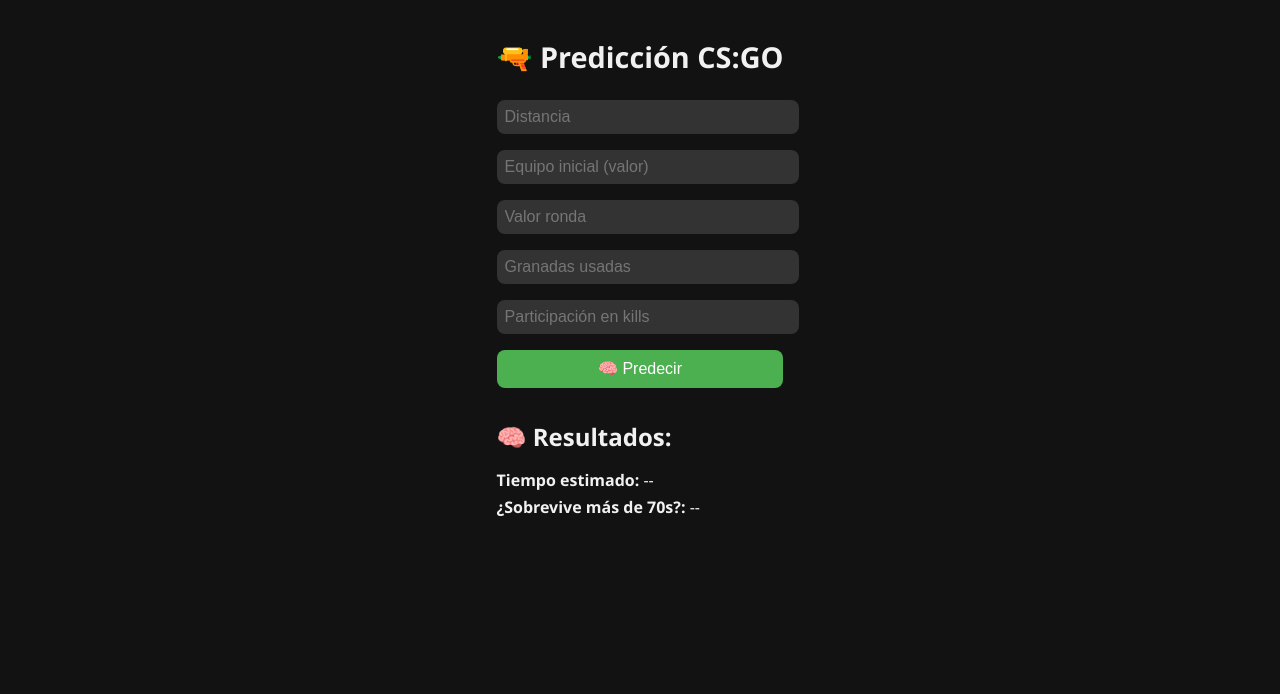
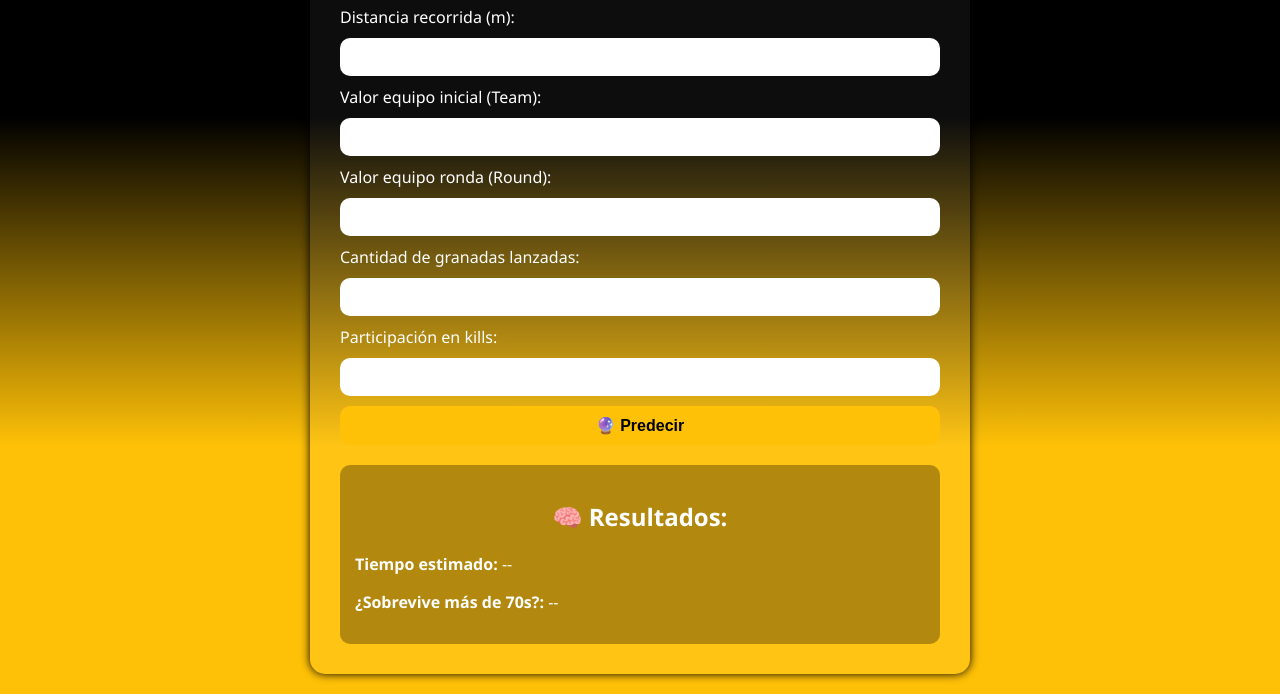
Before and after one commit to kzoartxz/Machine_Learning_CSGO, a plain HTML site: page static/index.html in a window 1280 px wide. Shown: the part 130-824 px from the top of the page. Before the commit the page ends 800 px from the top, so only its background shows below. Drawn offline with Linux system fonts and the light colour scheme; files that its build step writes are made by us from their sources; files whose address does not match are found by name.

Commit message:
🔥 Página funcional con frontend y modelos en carpeta models

```diff
--- a/static/index.html
+++ b/static/index.html
@@ -2,20 +2,29 @@
 <html lang="es">
 <head>
     <meta charset="UTF-8">
-    <title>🔫 Predicción CS:GO</title>
+    <title>Predicciones CS:GO</title>
     <link rel="stylesheet" href="/app/style.css">
 </head>
 <body>
     <div class="container">
-        <h1>🔫 Predicción CS:GO</h1>
+        <h1>🔫 Predicciones CS:GO 🔍</h1>
         <form id="formulario">
-            <input type="number" step="any" id="Distancia" placeholder="Distancia" min="0" required>
-            <input type="number" step="any" id="TeamStartingEquipmentValue" placeholder="Equipo inicial (valor)" min="0" required>
-            <input type="number" step="any" id="RoundStartingEquipmentValue" placeholder="Valor ronda" min="0" required>
-            <input type="number" step="1" id="Granadas" placeholder="Granadas usadas" min="0" required>
-            <input type="number" step="any" id="Participacion_Kills" placeholder="Participación en kills" min="0" required>
+            <label>Distancia recorrida (m):</label>
+            <input type="number" id="Distancia" step="0.01" min="0" required>
 
-            <button type="submit">🧠 Predecir</button>
+            <label>Valor equipo inicial (Team):</label>
+            <input type="number" id="TeamStartingEquipmentValue" step="0.01" min="0" required>
+
+            <label>Valor equipo ronda (Round):</label>
+            <input type="number" id="RoundStartingEquipmentValue" step="0.01" min="0" required>
+
+            <label>Cantidad de granadas lanzadas:</label>
+            <input type="number" id="Granadas" min="0" required>
+
+            <label>Participación en kills:</label>
+            <input type="number" id="Participacion_Kills" step="0.01" min="0" required>
+
+            <button type="submit">🔮 Predecir</button>
         </form>
 
         <div class="resultados">
--- a/static/script.js
+++ b/static/script.js
@@ -1,14 +1,13 @@
 document.getElementById("formulario").addEventListener("submit", async (e) => {
     e.preventDefault();
 
-    // Capturar los valores del formulario
+    // Capturar valores
     const Distancia = parseFloat(document.getElementById("Distancia").value);
     const TeamStartingEquipmentValue = parseFloat(document.getElementById("TeamStartingEquipmentValue").value);
     const RoundStartingEquipmentValue = parseFloat(document.getElementById("RoundStartingEquipmentValue").value);
     const Granadas = parseInt(document.getElementById("Granadas").value);
     const Participacion_Kills = parseFloat(document.getElementById("Participacion_Kills").value);
 
-    // Datos para cada modelo
     const datosRegresion = {
         Distancia,
         TeamStartingEquipmentValue,
@@ -21,30 +20,30 @@ document.getElementById("formulario").addEventListener("submit", async (e) => {
         Distancia,
         TeamStartingEquipmentValue,
         RoundStartingEquipmentValue,
-        Granadas // ❗️ No se incluye Participacion_Kills
+        Granadas
     };
 
     try {
-        // Llamada al endpoint de regresión
         const resTiempo = await fetch("/predecir-tiempo", {
             method: "POST",
             headers: { "Content-Type": "application/json" },
             body: JSON.stringify(datosRegresion)
         });
-        const dataTiempo = await resTiempo.json();
 
-        // Llamada al endpoint de clasificación
         const resSobrevive = await fetch("/predecir-sobrevive", {
             method: "POST",
             headers: { "Content-Type": "application/json" },
             body: JSON.stringify(datosClasificacion)
         });
+
+        const dataTiempo = await resTiempo.json();
         const dataSobrevive = await resSobrevive.json();
 
-        // Mostrar resultados en pantalla
         document.getElementById("resultado-tiempo").textContent = `${dataTiempo.tiempo_estimado} segundos`;
         document.getElementById("resultado-sobrevive").textContent = `${dataSobrevive.interpretacion}`;
     } catch (error) {
-        console.error("Error al predecir:", error);
+        console.error("Error en la predicción:", error);
+        document.getElementById("resultado-tiempo").textContent = `Error`;
+        document.getElementById("resultado-sobrevive").textContent = `Error`;
     }
 });
--- a/static/style.css
+++ b/static/style.css
@@ -1,70 +1,47 @@
 body {
+    font-family: 'Segoe UI', sans-serif;
+    background: linear-gradient(to bottom, #000 30%, #ffc107 70%);
+    color: white;
     margin: 0;
-    padding: 0;
-    font-family: 'Segoe UI', sans-serif;
-    background-color: #121212;
-    color: #f1f1f1;
-    display: flex;
-    justify-content: center;
-    align-items: center;
-    height: 100vh;
+    padding: 20px;
 }
 
-.contenedor {
-    background-color: #1e1e1e;
-    padding: 2rem;
+.container {
+    max-width: 600px;
+    margin: auto;
+    background: rgba(255, 255, 255, 0.05);
+    padding: 30px;
     border-radius: 15px;
-    box-shadow: 0 0 15px rgba(0, 255, 0, 0.3);
-    width: 300px;
+    box-shadow: 0 0 10px #000;
+}
+
+h1, h2 {
     text-align: center;
 }
 
-h1 {
-    margin-bottom: 1.5rem;
-    font-size: 1.8rem;
+form {
+    display: flex;
+    flex-direction: column;
+    gap: 10px;
 }
 
-form input {
-    display: block;
-    width: 100%;
-    margin-bottom: 1rem;
-    padding: 0.5rem;
+input, button {
+    padding: 10px;
+    border-radius: 10px;
     border: none;
-    border-radius: 8px;
-    background-color: #333;
-    color: white;
-    font-size: 1rem;
+    font-size: 16px;
 }
 
-form input:focus {
-    outline: 2px solid #4caf50;
-}
-
-form button {
-    width: 100%;
-    padding: 0.6rem;
-    font-size: 1rem;
-    border: none;
-    border-radius: 8px;
-    background-color: #4caf50;
-    color: white;
+button {
+    background-color: #ffc107;
+    color: black;
+    font-weight: bold;
     cursor: pointer;
-    transition: background-color 0.3s ease;
-}
-
-form button:hover {
-    background-color: #45a049;
 }
 
 .resultados {
-    margin-top: 2rem;
-    text-align: left;
+    margin-top: 20px;
+    background-color: rgba(0,0,0,0.3);
+    padding: 15px;
+    border-radius: 10px;
 }
-
-.resultados h2 {
-    margin-bottom: 1rem;
-}
-
-.resultados p {
-    margin: 0.3rem 0;
-}
```
Also changed, not shown: 1 other file.
